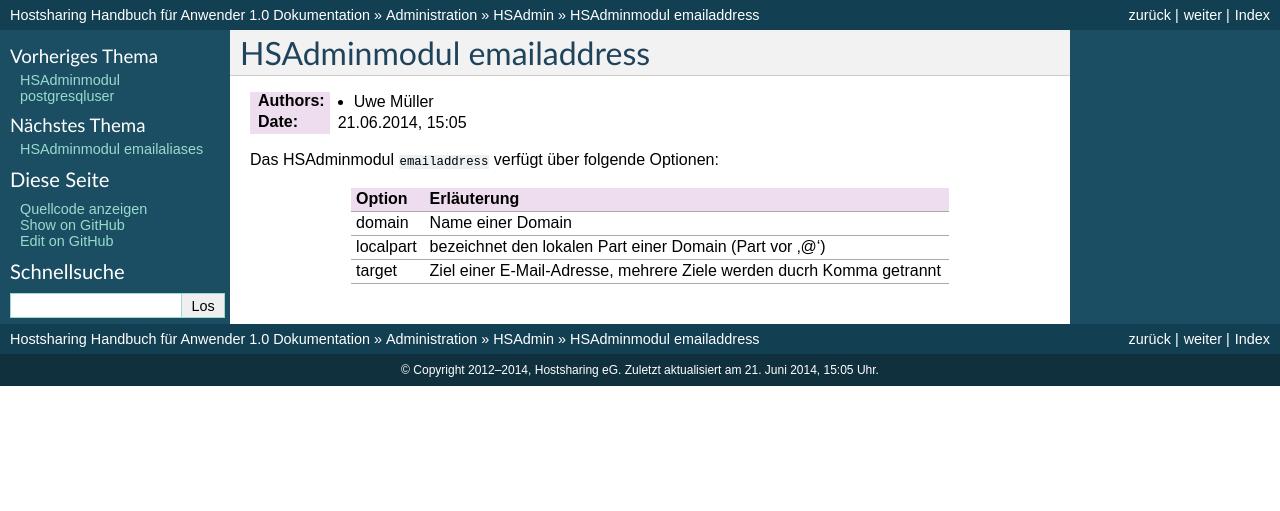
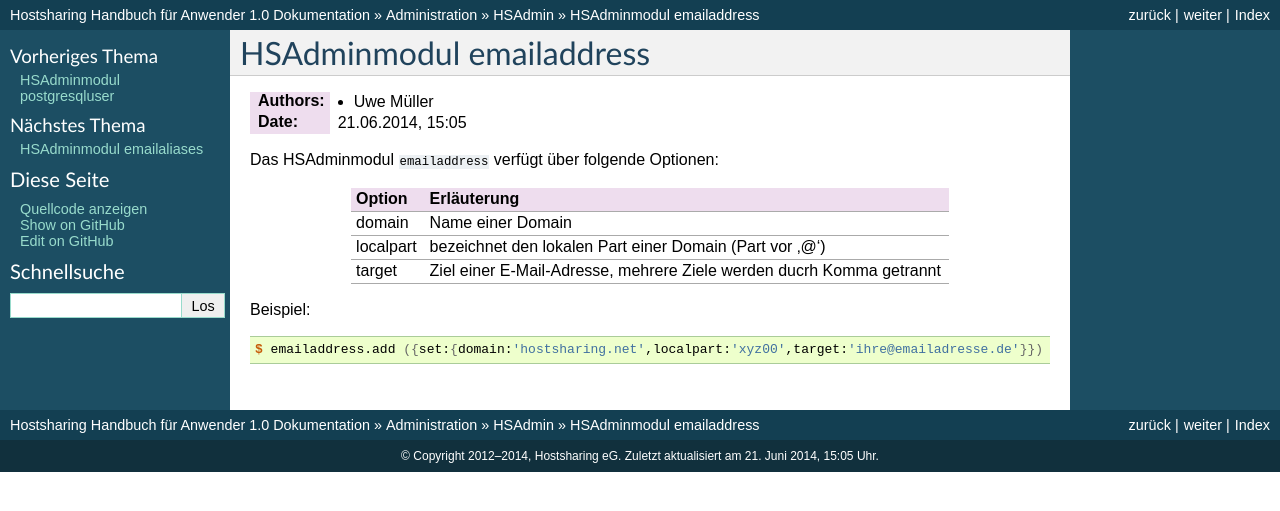
Before and after one commit to hostsharing/hs.docs.users, a Sphinx documentation site: the page built from source/administration/hsadmin/emailaddress.rst, in a window 1280 px wide. Shown: the top 511 px of the page. Built offline with Sphinx 7.4.7, drawn with Linux system fonts in a browser that asks for light colours; pages that are not in the unit, such as notebooks, are missing from menus.

Commit message:
code snippet added

```diff
--- a/source/administration/hsadmin/emailaddress.rst
+++ b/source/administration/hsadmin/emailaddress.rst
@@ -22,3 +22,9 @@
 +---------------+----------------------------------------------------------------------+
 | target        | Ziel einer E-Mail-Adresse, mehrere Ziele werden ducrh Komma getrannt |
 +---------------+----------------------------------------------------------------------+
+
+Beispiel:
+
+.. code-block:: console
+
+    $ emailaddress.add ({set:{domain:'hostsharing.net',localpart:'xyz00',target:'ihre@emailadresse.de'}})
```
